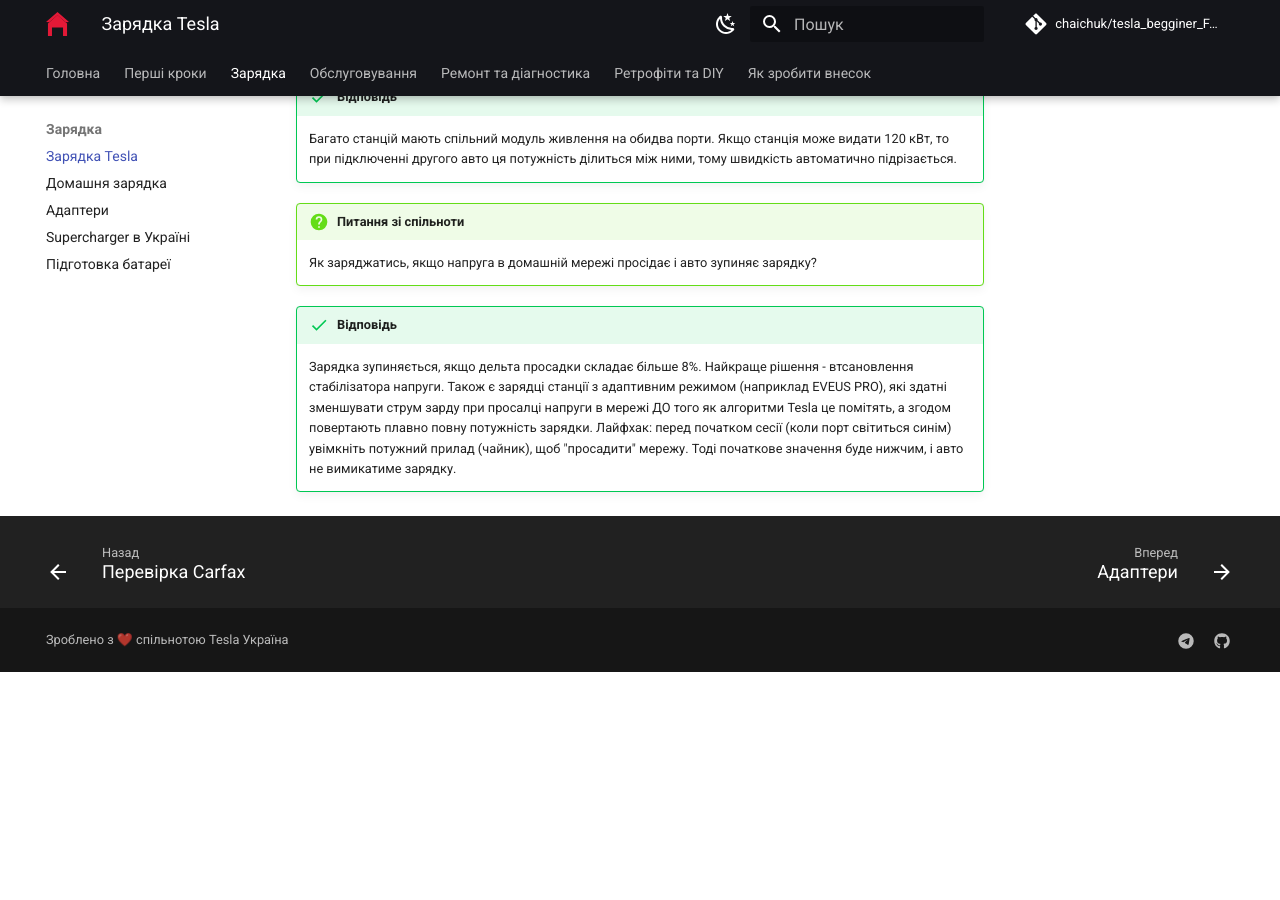
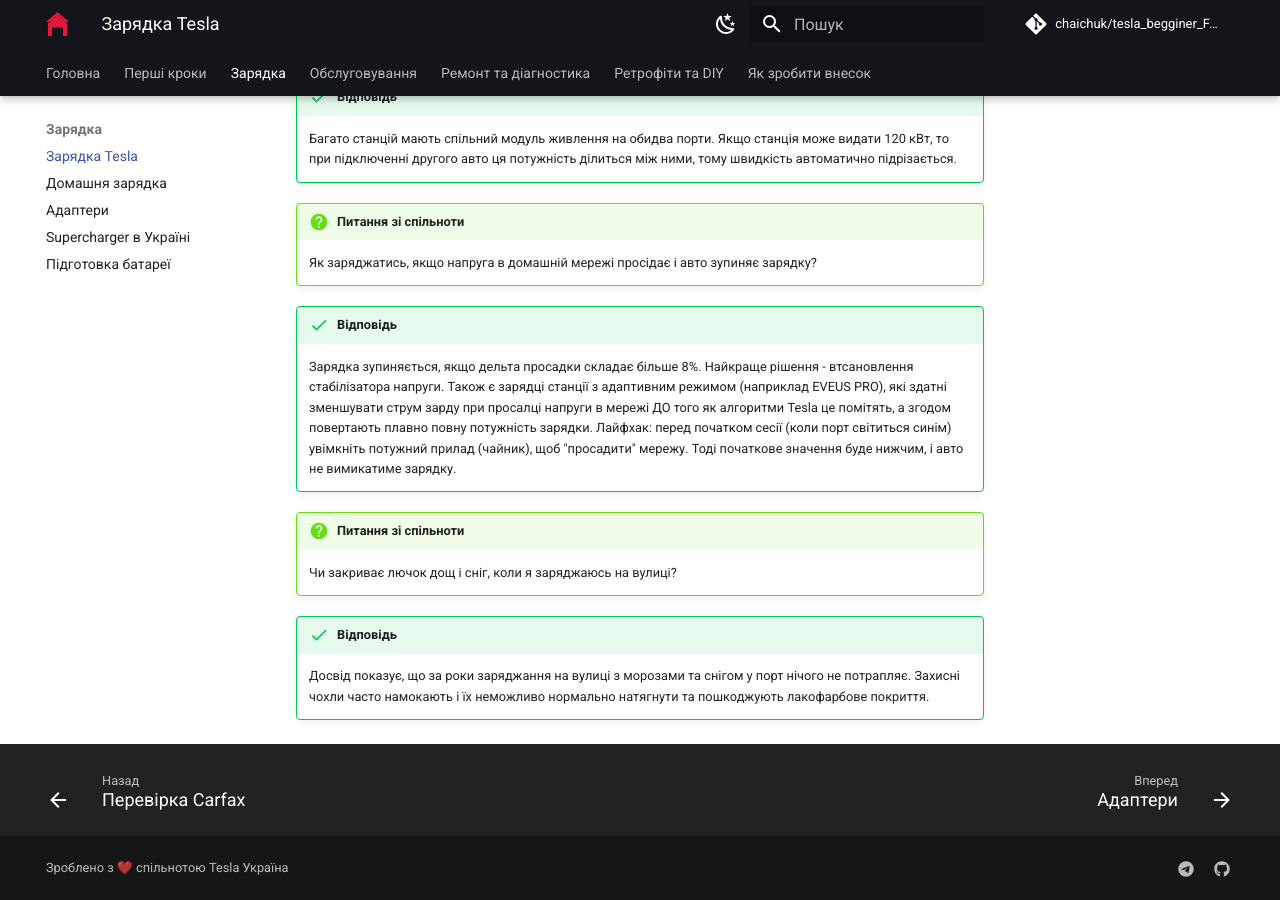
Before and after one commit to chaichuk/tesla_begginer_FAQ, an MkDocs documentation site: the page built from docs/charging/index.md, in a window 1280 px wide and 900 px high, scrolled down 826 px. Built offline with MkDocs 1.6.1 and Material for MkDocs 9.7.7, drawn with Linux system fonts in a browser that asks for light colours; comment, search, counter and statistics services are not loaded; before the commit the page ends 1498 px from its top, so only the background shows below that.

Commit message:
Update charging documentation with community Q&A
Added community question and response about charging in outdoor conditions.

```diff
--- a/docs/charging/index.md
+++ b/docs/charging/index.md
@@ -26,3 +26,9 @@
 !!! success "Відповідь"
     Зарядка зупиняється, якщо дельта просадки складає більше 8%. Найкраще рішення - втсановлення стабілізатора напруги. Також є зарядці станції з адаптивним режимом (наприклад EVEUS PRO), які здатні зменшувати струм зарду при просалці напруги в мережі ДО того як алгоритми Tesla це помітять, а згодом повертають плавно повну потужність зарядки.
     Лайфхак: перед початком сесії (коли порт світиться синім) увімкніть потужний прилад (чайник), щоб "просадити" мережу. Тоді початкове значення буде нижчим, і авто не вимикатиме зарядку.
+
+!!! question "Питання зі спільноти"
+    Чи закриває лючок дощ і сніг, коли я заряджаюсь на вулиці?
+
+!!! success "Відповідь"
+    Досвід показує, що за роки заряджання на вулиці з морозами та снігом у порт нічого не потрапляє. Захисні чохли часто намокають і їх неможливо нормально натягнути та пошкоджують лакофарбове покриття.
```
